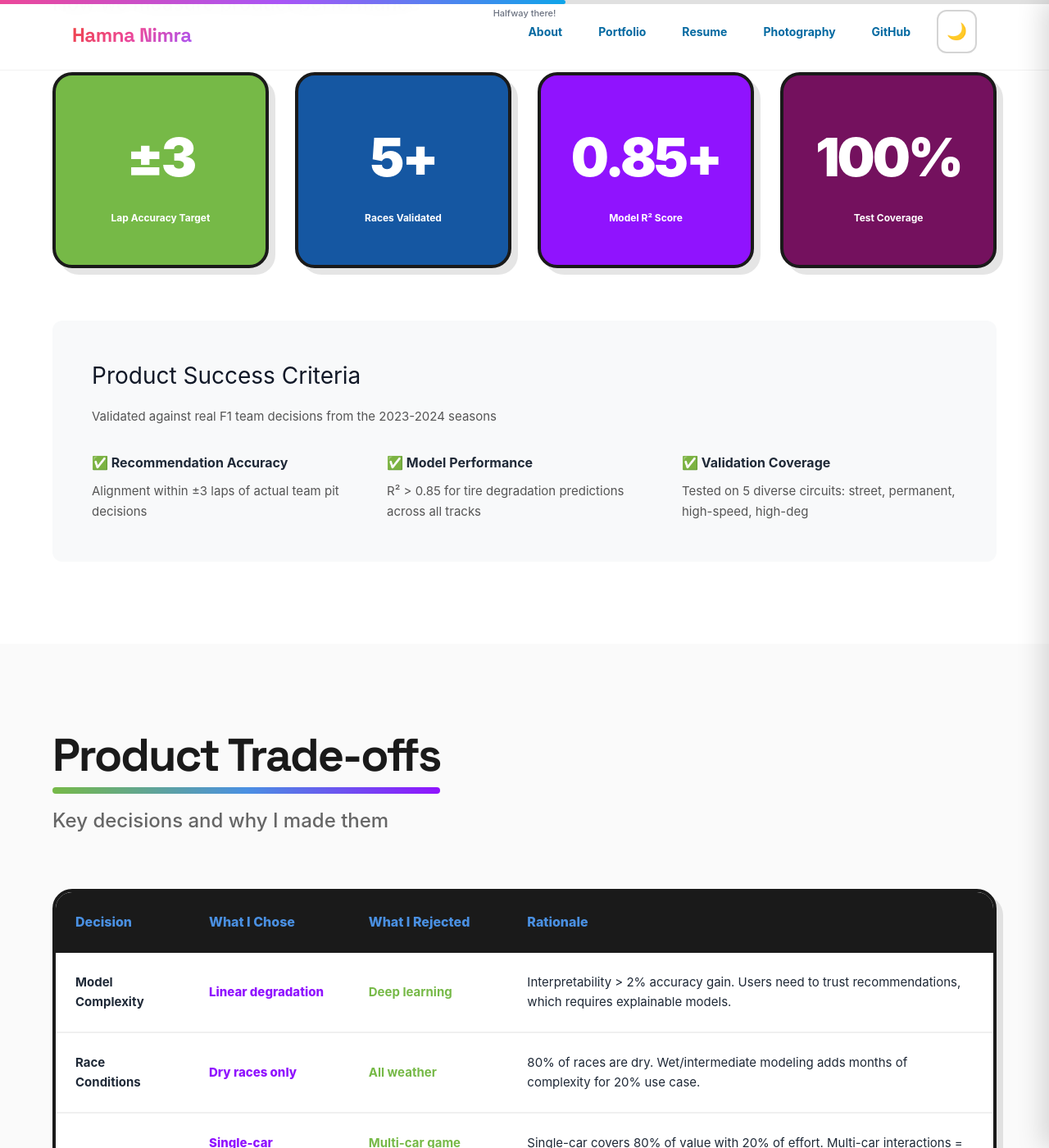
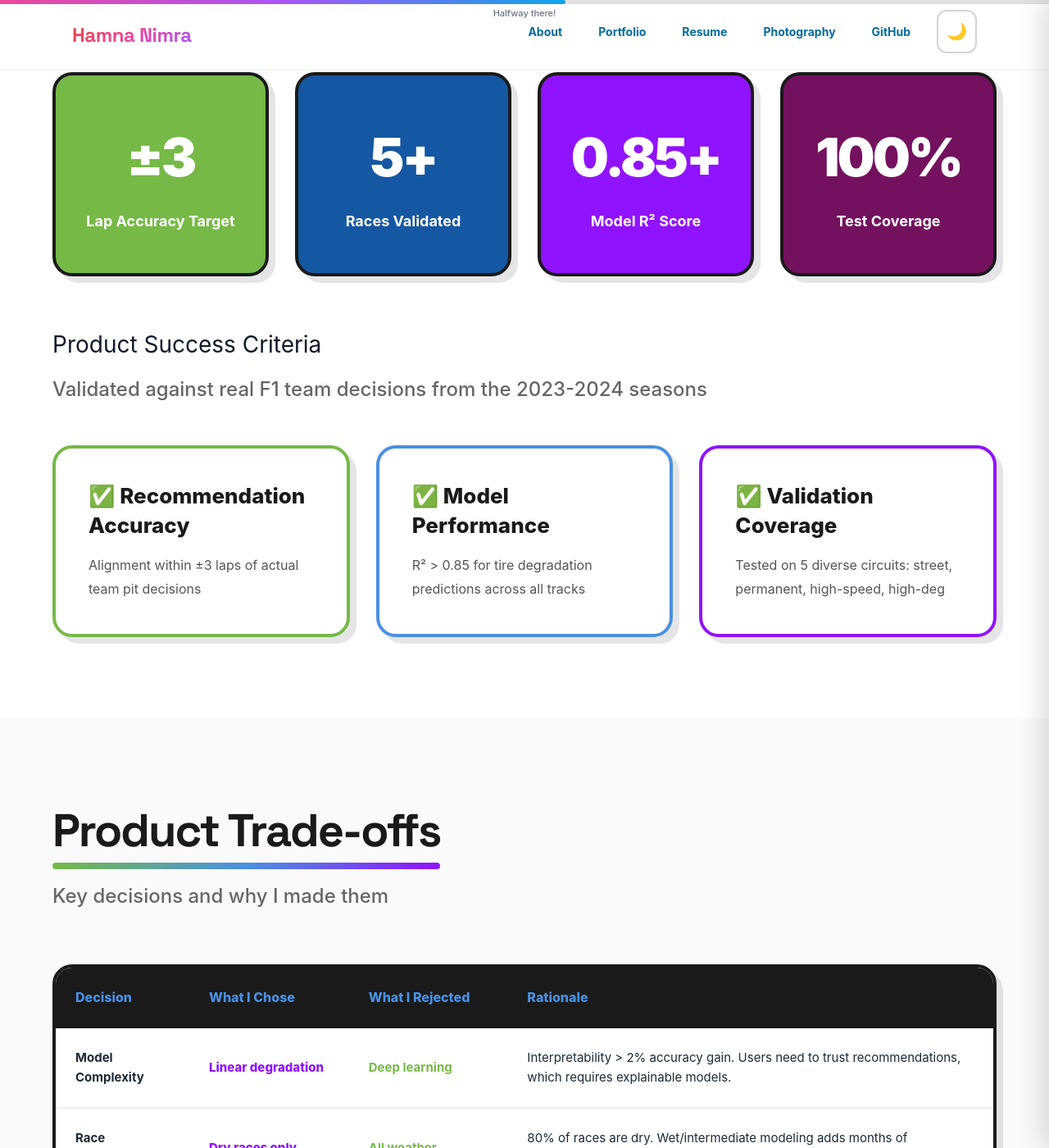
Before and after one commit to HamnaNimra/hamnanimra.github.io, a Jekyll site: the page built from _case_studies/pit-strategy.html, in a window 1280 px wide and 1400 px high, scrolled down 4785 px. Shown: the whole window at 82% size. Built offline with Jekyll 4.4.1, drawn with Linux system fonts in a browser that asks for light colours; nearby versions of some CDN libraries.

Commit message:
made it more visually appealing

```diff
--- a/_case_studies/autoperfpy.html
+++ b/_case_studies/autoperfpy.html
@@ -540,7 +540,7 @@ meta: Product Case Study · February 2026
         }
 
         .metric-card .label {
-            font-size: 12px;
+            font-size: 18px;
             position: relative;
             z-index: 1;
             font-weight: 700;
--- a/_case_studies/pit-strategy.html
+++ b/_case_studies/pit-strategy.html
@@ -519,7 +519,7 @@ meta: Product Case Study · February 2026
         }
 
         .metric-card .label {
-            font-size: 12px;
+            font-size: 18px;
             position: relative;
             z-index: 1;
             font-weight: 700;
@@ -975,21 +975,21 @@ meta: Product Case Study · February 2026
                 </div>
             </div>
 
-            <div style="margin-top: 64px; background: #f8f9fa; padding: 48px; border-radius: 12px;">
+            <div class="insight-box" style="margin-top: 64px;">
                 <h3 style="font-size: 28px; margin-bottom: 16px;">Product Success Criteria</h3>
-                <p style="color: #555; margin-bottom: 32px;">Validated against real F1 team decisions from the 2023-2024 seasons</p>
-                <div style="display: grid; grid-template-columns: repeat(auto-fit, minmax(250px, 1fr)); gap: 24px;">
-                    <div>
-                        <strong style="display: block; margin-bottom: 8px;">✅ Recommendation Accuracy</strong>
-                        <p style="color: #555;">Alignment within ±3 laps of actual team pit decisions</p>
+                <p class="section-subtitle" style="margin-bottom: 32px;">Validated against real F1 team decisions from the 2023-2024 seasons</p>
+                <div class="problem-grid">
+                    <div class="problem-card">
+                        <h3>✅ Recommendation Accuracy</h3>
+                        <p>Alignment within ±3 laps of actual team pit decisions</p>
                     </div>
-                    <div>
-                        <strong style="display: block; margin-bottom: 8px;">✅ Model Performance</strong>
-                        <p style="color: #555;">R² > 0.85 for tire degradation predictions across all tracks</p>
+                    <div class="problem-card">
+                        <h3>✅ Model Performance</h3>
+                        <p>R² > 0.85 for tire degradation predictions across all tracks</p>
                     </div>
-                    <div>
-                        <strong style="display: block; margin-bottom: 8px;">✅ Validation Coverage</strong>
-                        <p style="color: #555;">Tested on 5 diverse circuits: street, permanent, high-speed, high-deg</p>
+                    <div class="problem-card">
+                        <h3>✅ Validation Coverage</h3>
+                        <p>Tested on 5 diverse circuits: street, permanent, high-speed, high-deg</p>
                     </div>
                 </div>
             </div>
```
